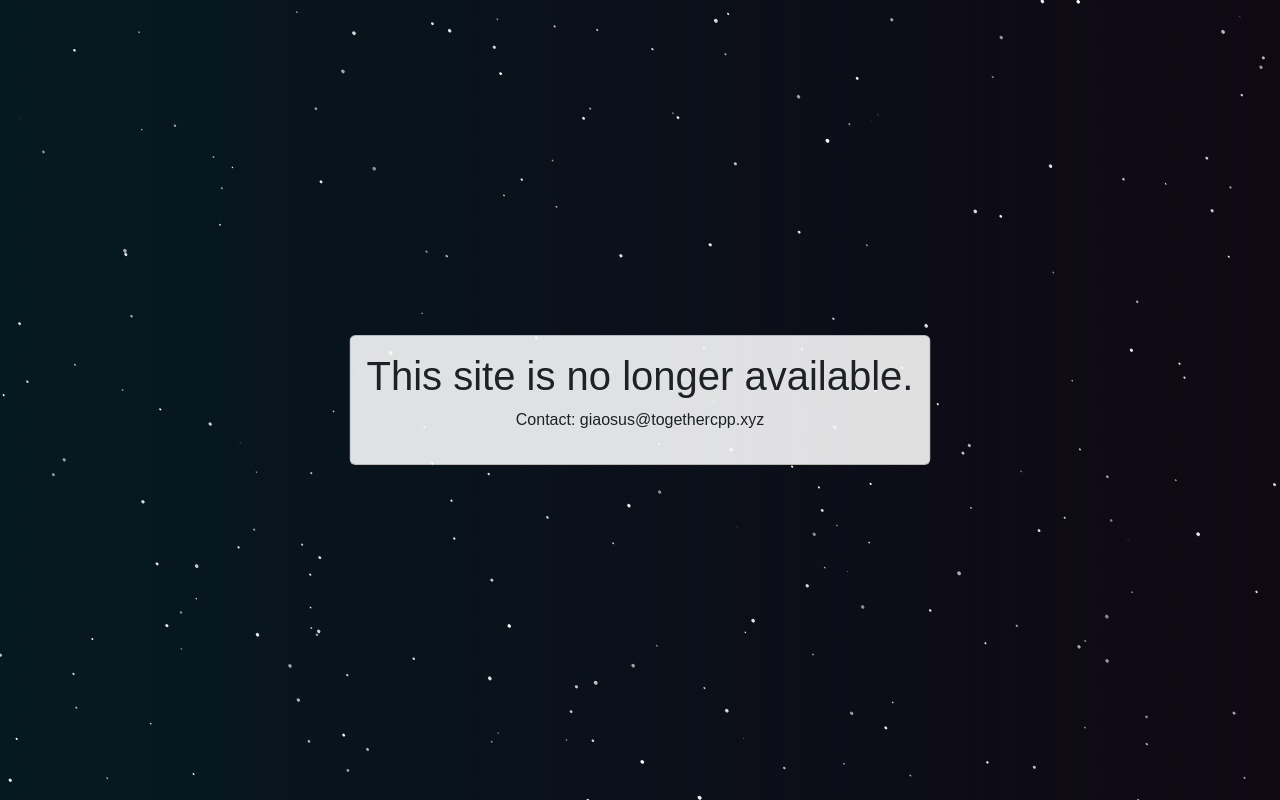
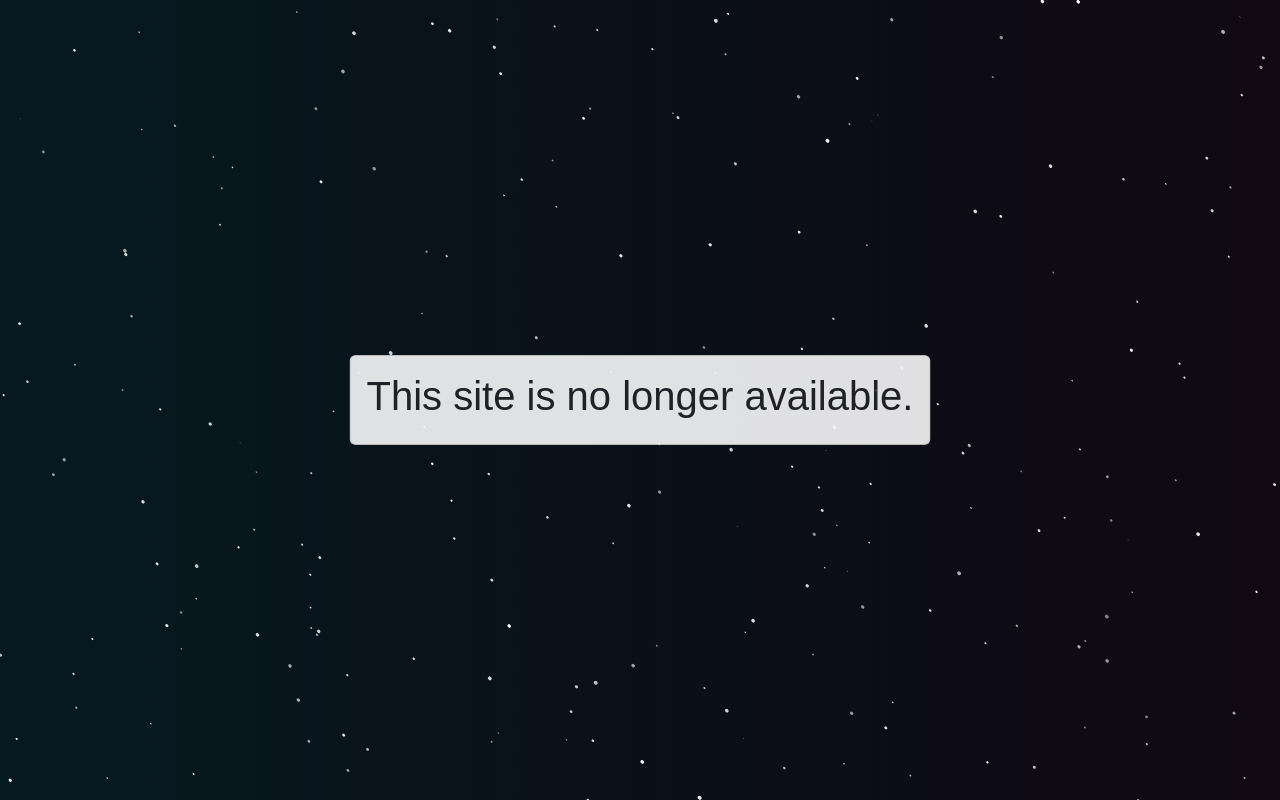
Before and after one commit to giaosu0719/oj.tcpp.edu.vn, a plain HTML site: page index.html in a window 1280 px wide. Drawn offline with nearby package versions, Linux system fonts and the light colour scheme.

Commit message:
Remove contact

```diff
--- a/index.html
+++ b/index.html
@@ -307,7 +307,6 @@ function onMouseLeave() {
 
 <div id="card" class="card p-3 position-absolute top-50 start-50 translate-middle">
 	<h1>This site is no longer available.</h1>
-	<p>Contact: giaosus@togethercpp.xyz</p>
 </div>
 
 </body>
```
